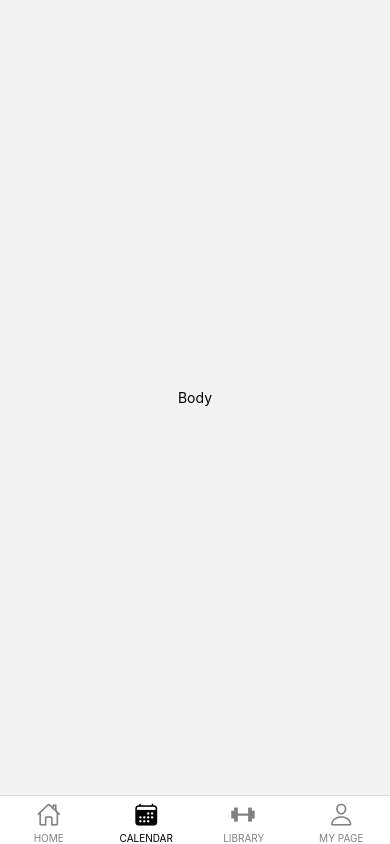
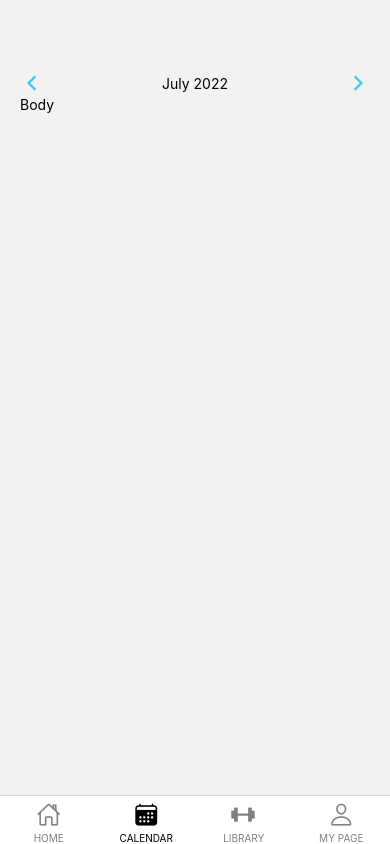
Before and after one commit to letsjo/burnfit-rn-test, a React Native app: screen /CALENDAR in a window 390 px wide. Built offline with nearby package versions, Linux system fonts and the light colour scheme.

Commit message:
feat(components/Calendar): header view 추가

```diff
--- a/src/components/calendar/Calendar/index.jsx
+++ b/src/components/calendar/Calendar/index.jsx
@@ -1,14 +1,22 @@
 import Header from '../Header';
 import Body from '../Body';
-import { View } from 'react-native';
+import { StyleSheet, View } from 'react-native';
 
 const Calendar = () => {
   return (
-    <View>
+    <View style={styles.container}>
       <Header />
       <Body />
     </View>
   );
 };
 
+const styles = StyleSheet.create({
+  container: {
+    flex: 1,
+    width: '100%',
+    paddingHorizontal: 20,
+  },
+});
+
 export default Calendar;
--- a/src/components/calendar/Header/index.jsx
+++ b/src/components/calendar/Header/index.jsx
@@ -1,14 +1,34 @@
-import { View, TouchableOpacity } from 'react-native';
+import { StyleSheet, View, TouchableOpacity, Text } from 'react-native';
 import Icon from '../../public/Icon';
 
 const Header = () => {
   return (
-    <View>
+    <View style={styles.container}>
       <TouchableOpacity>
-        <Icon />
+        <Icon name='chevron-back-sharp' color='#3CC6F4' />
+      </TouchableOpacity>
+      <View style={styles.context}>
+        <Text>July </Text>
+        <Text>2022</Text>
+      </View>
+      <TouchableOpacity>
+        <Icon name='chevron-forward-sharp' color='#3CC6F4' />
       </TouchableOpacity>
     </View>
   );
 };
 
+const styles = StyleSheet.create({
+  container: {
+    flexDirection: 'row',
+    justifyContent: 'space-between',
+    alignItems: 'center',
+  },
+  context: {
+    flexDirection: 'row',
+    justifyContent: 'space-between',
+    alignItems: 'center',
+  },
+});
+
 export default Header;
--- a/src/screens/Calendar.jsx
+++ b/src/screens/Calendar.jsx
@@ -14,6 +14,7 @@ const styles = StyleSheet.create({
     flex: 1,
     justifyContent: 'center',
     alignItems: 'center',
+    marginTop: 70,
   },
 });
 
```
